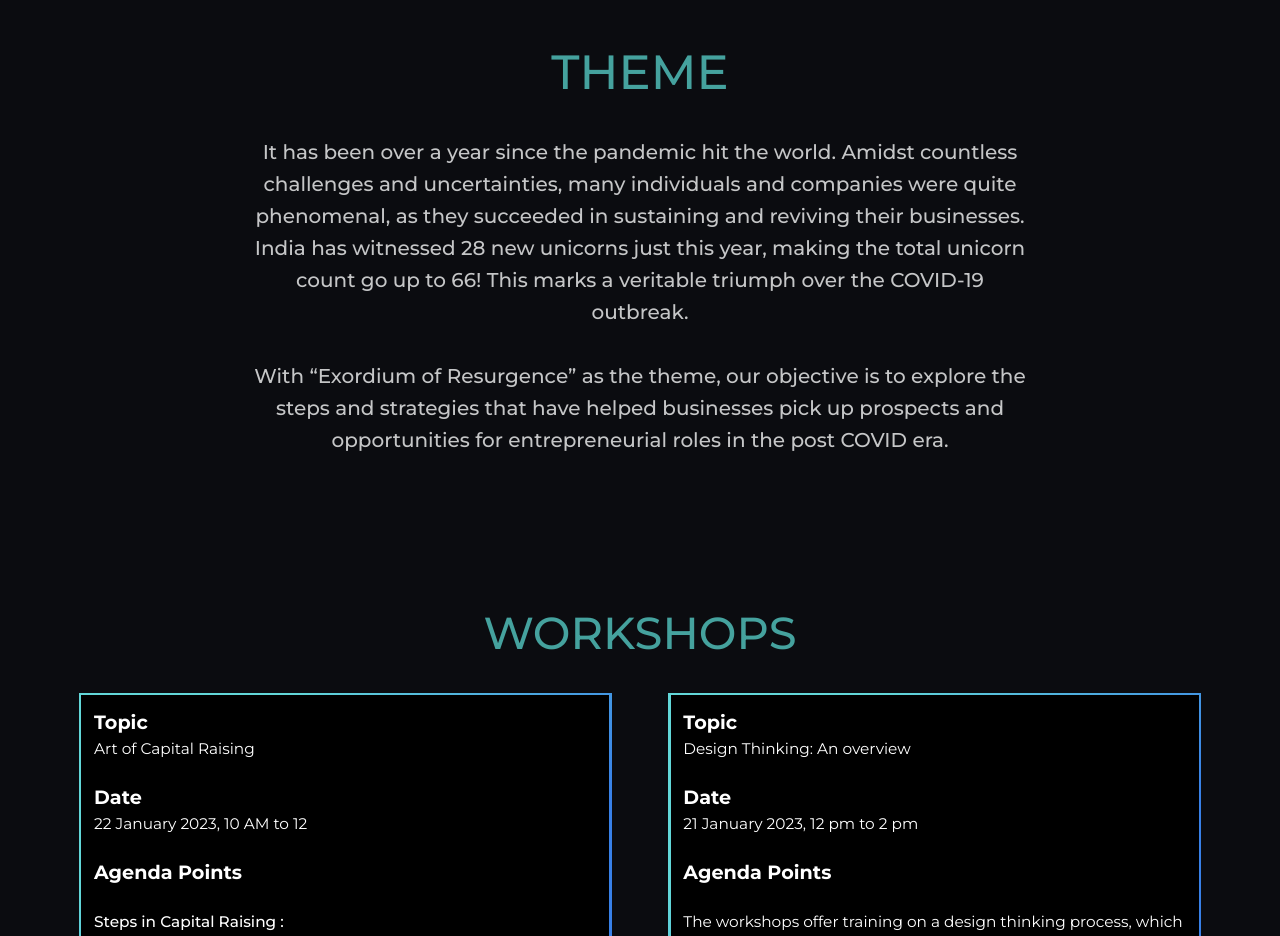
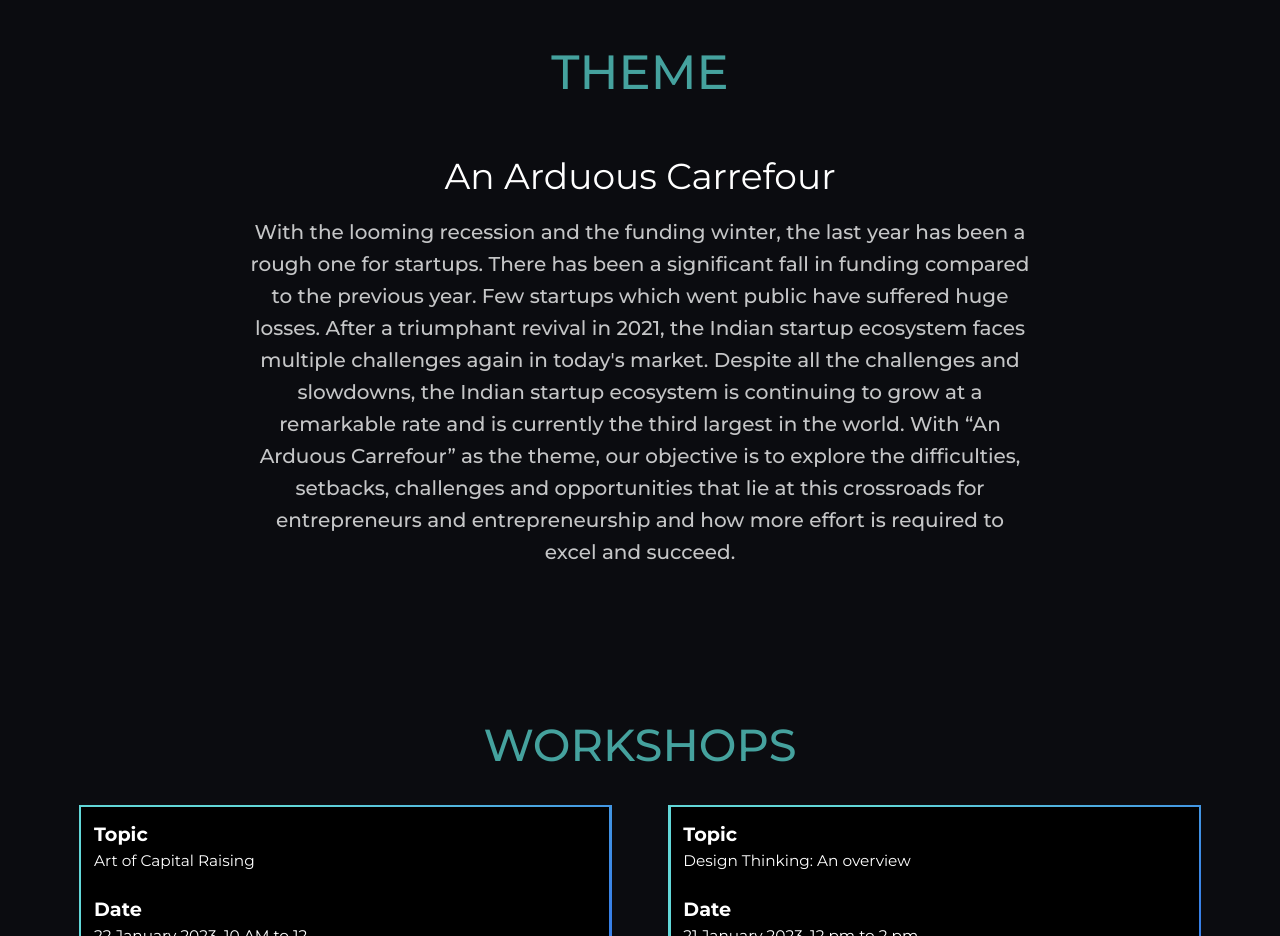
Before and after one commit to E-Cell-IITH/E-Cell-Website, a Next.js app: page /esummit in a window 1280 px wide. Shown: the part 1400-2336 px from the top of the page. Built offline with nearby package versions, Linux system fonts and the light colour scheme.

Commit message:
theme updated

```diff
--- a/components/esummit.js
+++ b/components/esummit.js
@@ -160,19 +160,17 @@ const First = () => {
               </h2>
             </div>
             <div>
+              <h1 className="text-center text-4xl py-5">An Arduous Carrefour</h1>
               <p className="text-offwhite font-medium text-center text-lg lg:text-[1.25rem] leading-8">
-                It has been over a year since the pandemic hit the world. Amidst
-                countless challenges and uncertainties, many individuals and
-                companies were quite phenomenal, as they succeeded in sustaining
-                and reviving their businesses. India has witnessed 28 new
-                unicorns just this year, making the total unicorn count go up to
-                66! This marks a veritable triumph over the COVID-19 outbreak.
-                <br />
-                <br />
-                With “Exordium of Resurgence” as the theme, our objective is to
-                explore the steps and strategies that have helped businesses
-                pick up prospects and opportunities for entrepreneurial roles in
-                the post COVID era.
+              With the looming recession and the funding winter, the last year has been a rough one for
+              startups. There has been a significant fall in funding compared to the previous year. Few
+              startups which went public have suffered huge losses. After a triumphant revival in 2021, the
+              Indian startup ecosystem faces multiple challenges again in today's market. Despite all the
+              challenges and slowdowns, the Indian startup ecosystem is continuing to grow at a remarkable
+              rate and is currently the third largest in the world.
+              With “An Arduous Carrefour” as the theme, our objective is to explore the difficulties, setbacks,
+              challenges and opportunities that lie at this crossroads for entrepreneurs and entrepreneurship
+              and how more effort is required to excel and succeed.
               </p>
             </div>
           </div>
```
